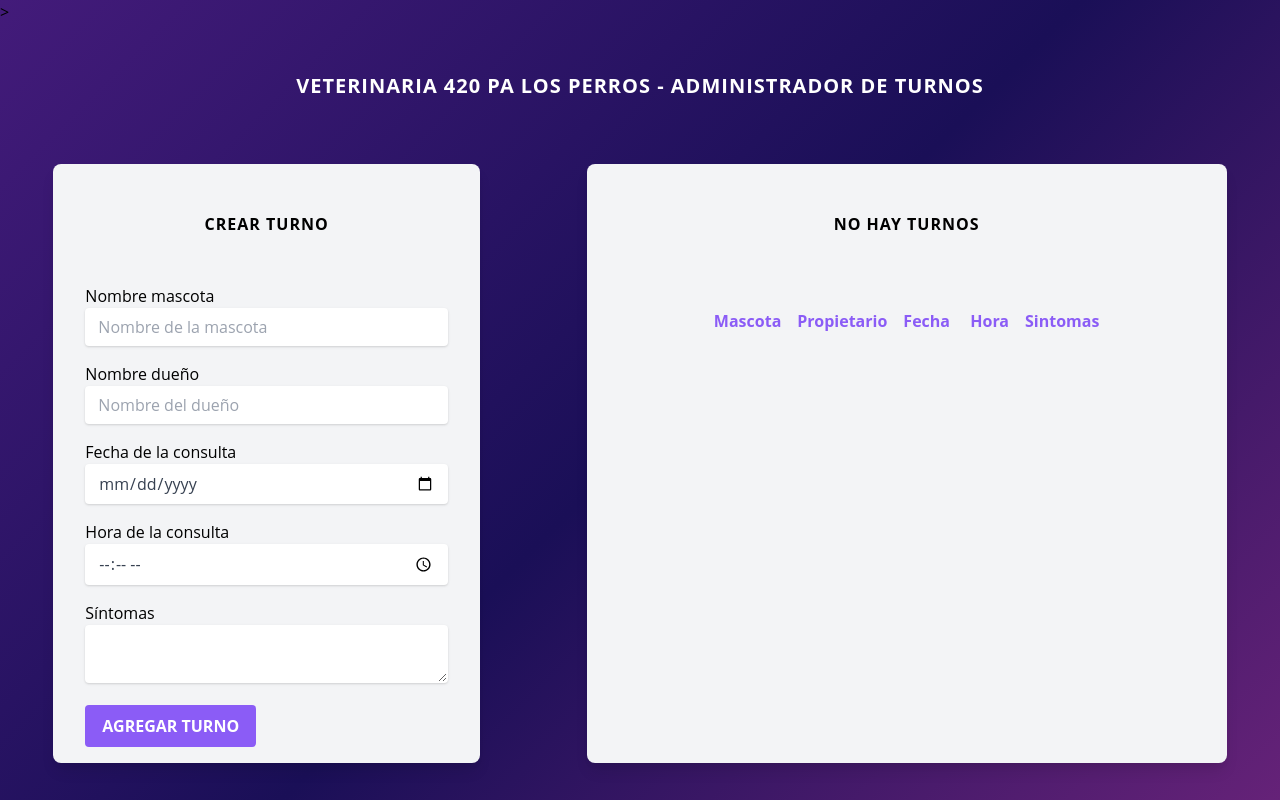
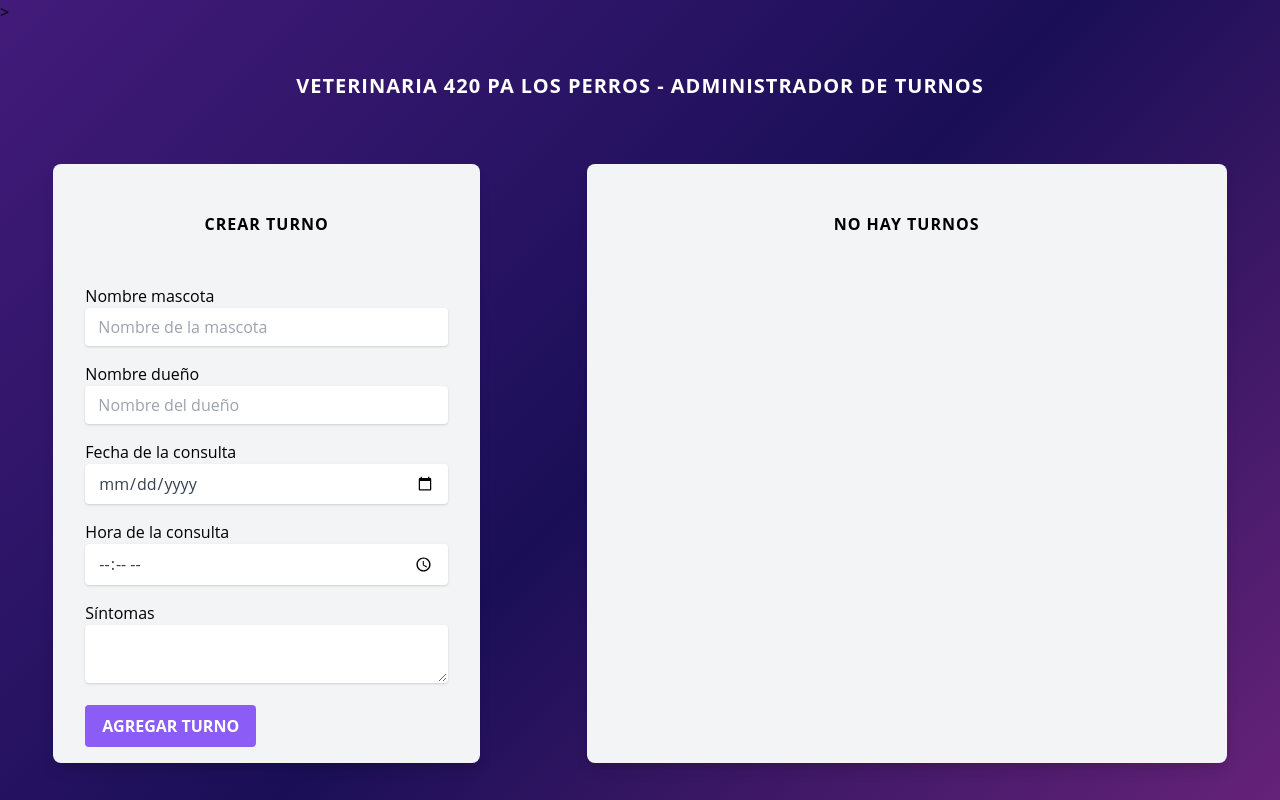
Before and after one commit to tomastoloza/veterinaria-react-tailwindcss, a React (Create React App) app: page / in a window 1280 px wide. Built offline with nearby package versions, Linux system fonts and the light colour scheme.

Commit message:
Add length verifier

```diff
--- a/src/App.js
+++ b/src/App.js
@@ -56,7 +56,7 @@ function App() {
                 </div>
                 <div className={"w-1/2 mx-auto px-4 my-4 bg-gray-100 rounded-lg shadow-lg min-w-min"}>
                     <h2 className={"font-bold text-black"}>{titulo}</h2><br/>
-                    <table className={"table-auto text-left rounded-lg mx-auto"}>
+                    {turnos.length > 0 ? <table className={"table-auto text-left rounded-lg mx-auto"}>
                         <thead>
                             <tr className={"text-purple-500"}>
                                 <th className={"px-2"}>Mascota</th>
@@ -75,7 +75,7 @@ function App() {
                             />
                         ))}
                         </tbody>
-                    </table>
+                    </table> : null}
                 </div>
             </div>
         </Fragment>
```
